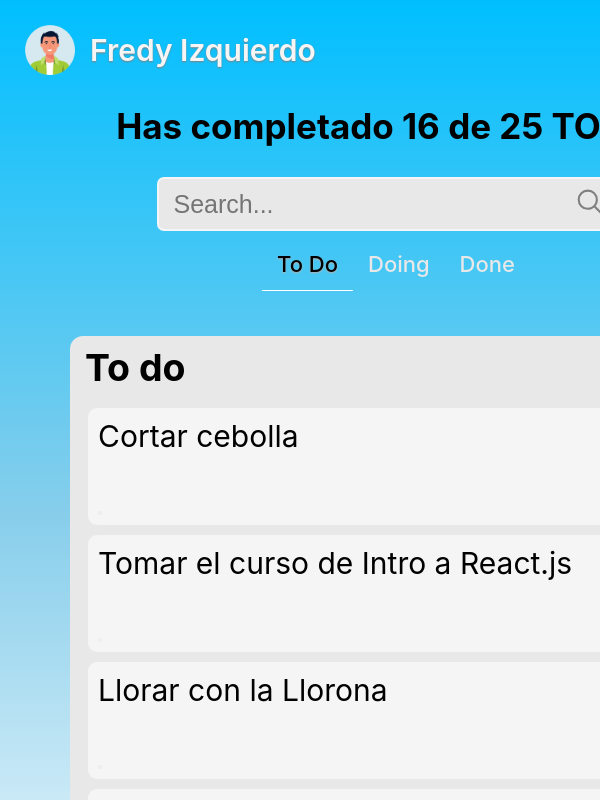
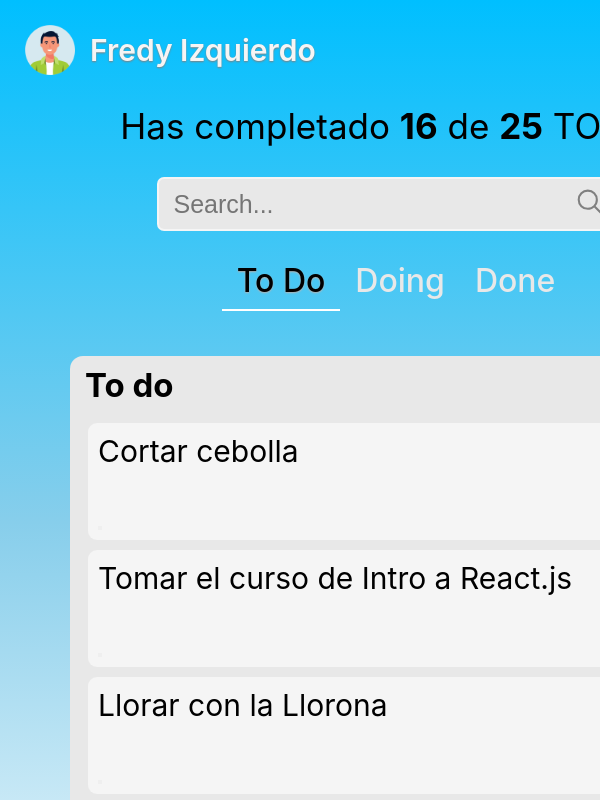
Before and after one commit to faidrn/curso-react-intro, a React (Create React App) app: page / in a window 600 px wide. Shown: the top 800 px of the page. Built offline with nearby package versions, Linux system fonts and the light colour scheme.

Commit message:
feat: Add final styles for tab component for medium and big display

```diff
--- a/src/App.css
+++ b/src/App.css
@@ -104,12 +104,6 @@ li{
     width: 100%;
   }
 
-  .container-list-add,
-  .container-list-doing,
-  .container-list-done h2{
-    font-size: 25px;
-  }
-
   ul{
     font-size: 30px;
   }
--- a/src/App.js
+++ b/src/App.js
@@ -14,10 +14,10 @@ import { TodoItemDone } from './TodoItemDone';
 import './App.css';
 
 const defaultTodos = [
-  { text: 'Cortar cebolla', completed: true},
-  { text: 'Tomar el curso de Intro a React.js', completed: false},
-  { text: 'Llorar con la Llorona', completed: false},
-  { text: 'LALALALA', completed: false},
+  { text: 'Cortar cebolla', status: 'done'},
+  { text: 'Tomar el curso de Intro a React.js', status: 'doing'},
+  { text: 'Llorar con la Llorona', status: 'listed'},
+  { text: 'LALALALA', status: 'listed'},
 ];
 
 function App() {
--- a/src/TodoCounter.css
+++ b/src/TodoCounter.css
@@ -1,9 +1,15 @@
-h1{
+.TodoCounter{
     font-size: 24px;
     text-align: center;
     margin: 0;
     padding: 48px;
+    font-weight: normal;
 }
+
+.TodoCounter span{
+    font-weight: bold;
+}
+
 
 /* Estilos para pantallas pequeñas */
 /* max = hasta*/
@@ -12,7 +18,7 @@ h1{
         iPhone SE (375px de ancho).
         Samsung Galaxy S8 (360px de ancho).
     */
-    h1{
+    .TodoCounter{
         padding: 30px;
     }
 }
@@ -24,7 +30,7 @@ h1{
         iPad Mini (768px en orientación vertical).
         iPhone 14 Pro Max (390px en modo horizontal).
     */
-    h1{
+    .TodoCounter{
         font-size: 35px;
         padding: 30px;
     }
--- a/src/TodoCounter.js
+++ b/src/TodoCounter.js
@@ -2,8 +2,8 @@ import './TodoCounter.css';
 
 function TodoCounter({ total, completed }){
     return (
-      <h1>
-        Has completado {completed} de {total} TODOS
+      <h1 className='TodoCounter'>
+        Has completado <span>{completed}</span> de <span>{total}</span> TODOs
       </h1>
     );
   }
--- a/src/TodoListAdd.css
+++ b/src/TodoListAdd.css
@@ -33,4 +33,7 @@
       iPad Mini (768px en orientación vertical).
       iPhone 14 Pro Max (390px en modo horizontal).
     */
+    .container-list-add h2{
+      font-size: 33px;
+    }
   }
--- a/src/TodoListDoing.css
+++ b/src/TodoListDoing.css
@@ -12,3 +12,13 @@
     padding-left: 10px;
     transform: rotateY(180deg);
 }
+
+@media (min-width: 600px) and (max-width: 900px) {
+    /*
+      iPad Mini (768px en orientación vertical).
+      iPhone 14 Pro Max (390px en modo horizontal).
+    */
+    .container-list-doing h2{
+        font-size: 33px;
+    }
+}
--- a/src/TodoListDone.css
+++ b/src/TodoListDone.css
@@ -20,3 +20,16 @@
     position: relative;
     top: -15px;
 }
+
+/* Estilos para pantallas medianas */
+/* min = desde*/
+@media (min-width: 600px) and (max-width: 900px) {
+    /*
+      iPad Mini (768px en orientación vertical).
+      iPhone 14 Pro Max (390px en modo horizontal).
+    */
+
+    .container-list-done h2{
+        font-size: 33px;
+    }
+}
--- a/src/TodoSearch.css
+++ b/src/TodoSearch.css
@@ -18,6 +18,11 @@
     margin-left: 26px;
     outline: none;
     color: gray;
+}
+
+.input-search:focus{
+  outline: auto;
+  outline-color: #FFFFE0;
 }
 
 .icon-search{
--- a/src/TodoTabs.css
+++ b/src/TodoTabs.css
@@ -77,12 +77,46 @@
     display: none;
 }
 
-/* Estilos para pantallas grandes */
-@media (min-width: 900px) {
+/* Estilos para pantallas medianas */
+/* min = desde*/
+@media (min-width: 600px) and (max-width: 900px) {
+    /*
+      iPad Mini (768px en orientación vertical).
+      iPhone 14 Pro Max (390px en modo horizontal).
+    */
+    .container-tabs{
+        font-size: 32px;
+        margin-top: 30px;
+        height: 50px;
+    }
+
+    .active-underline{
+        border-bottom: 2px solid white;
+    }
+
+    .todo-tab:hover{
+        border-bottom: 2px solid var(--light-gray);
+    }
+
+    .doing-tab:hover{
+        border-bottom: 2px solid var(--light-gray);
+    }
+
+    .done-tab:hover{
+        border-bottom: 2px solid var(--light-gray);
+    }
+  }
+
+  /* Estilos para pantallas grandes */
+  @media (min-width: 900px) {
     /*
       iPad Pro 12.9" (1024px en modo horizontal).
       Laptops pequeñas (1366px de ancho típico).
     */
+    .container-tabs{
+        display: none;
+    }
+
     .hidden{
         display:inline;
     }
```
